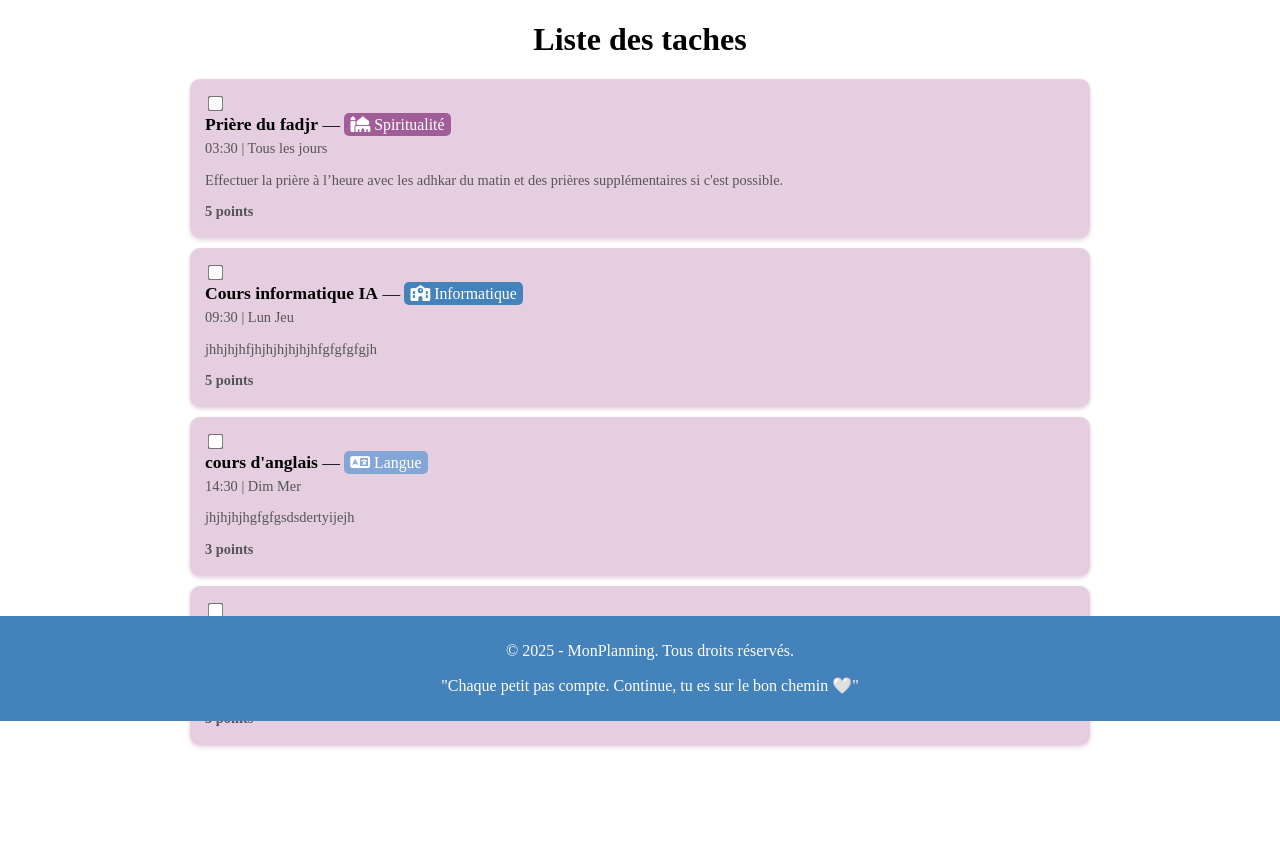
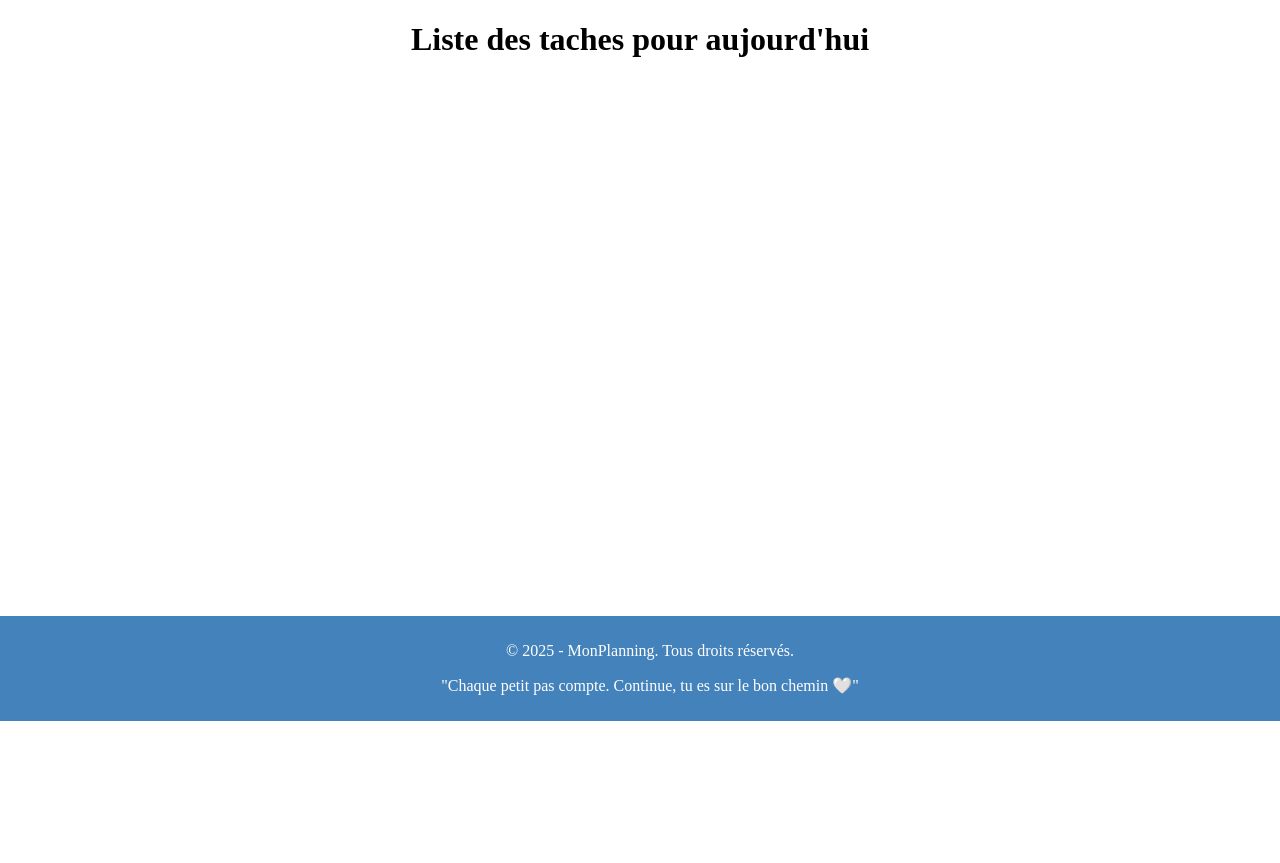
Before and after one commit to dyhiaHachemi/monplanning, a PHP site: page /dashboard.php in a window 1280 px wide. Shown: the part 79-942 px from the top of the page. After the commit the page ends 800 px from the top, so only its background shows below. Run offline with PHP 8.4, Linux system fonts and the light colour scheme; data comes from the database, SQL or seed files in the repository; tables that the repository leaves empty hold one stand-in row (values such as "Sample post"); some libraries are stand-ins or nearby versions.

Commit message:
le dashboard est maintenant dynamique stylé et respensive

```diff
--- a/ajout_tache.php
+++ b/ajout_tache.php
@@ -38,7 +38,7 @@
             $conn -> close ();
         }
     }  else {
-        echo " Tous les champs obligatoires doivent etre remplis";
+        echo "<script> alert ('Tous les champs obligatoires doivent etre remplis'); </script>";
     }
 
 ?>
@@ -98,7 +98,7 @@
 
             <label for="points" id="pointsLabel">Points :</label>
             <br>
-            <input type="number" name="points" value="0">
+            <input type="number" name="points" value="0" min="0">
             <br>
 
             <input type="submit" id="ajouterBtn" value="Ajouter la tache">
--- a/dashboard.php
+++ b/dashboard.php
@@ -1,3 +1,5 @@
+<?php include("includes/db.php"); ?>
+
 <!DOCTYPE html>
 <html lang="en">
 <head>
@@ -11,95 +13,70 @@
 <body>
     <?php include("includes/header.php"); ?>
     <main>
-        <h1>Liste des taches</h1>
-        <div class="task-card">
-            <input type="checkbox" id="tache1">
-            <label for="tache1">
+        <h1>Liste des taches pour aujourd'hui</h1>
+        <?php
+            // Obtenir le jour actuel (ex: "Mon", "Tue", ...)
+            $jour_court = date("D");
+            // Correspondance en français
+            $jours_fr = [
+                "Sun" => "Dim",
+                "Mon" => "Lun",
+                "Tue" => "Mar",
+                "Wed" => "Mer",
+                "Thu" => "Jeu",
+                "Fri" => "Ven",
+                "Sat" => "Sam"
+            ];
+            // Convertir le jour actuel en français
+            $jour_aujourdhui = $jours_fr[$jour_court];
+
+            $result = $conn->query("
+                SELECT tr.*, c.nom AS nom_categorie, c.couleur, c.icone
+                FROM tache_recurrente tr
+                JOIN categorie c ON tr.id_categorie = c.id_categorie
+            ");
+
+            if ($result->num_rows > 0){
+                while ($row = $result->fetch_assoc()) {
+                    $jours = explode(",", $row['jours']); // reccuperer les jours ex: ['Lun','Mar','Mer']
+                    // Affiche uniquement si le jour correspond à aujourd'hui
+                    if (in_array($jour_aujourdhui, $jours)) {
+                        $titre = $row['titre'];
+        ?>
+        <div class="task-card" >
+            <input type="checkbox" id="tache<?= $row['id_tache_recurrente']; ?>">
+            <label for="tache<?= $row['id_tache_recurrente']; ?>">
                 <div class="task-header">
-                    <strong>Prière du fadjr</strong>
+                    <strong>
+                        <?php echo $titre ?>
+                    </strong>
                     —
-                    <span class="categorie" id="Spiritualite">
-                        <i class="fa-solid fa-mosque icon"></i>
-                        Spiritualité
+                    <!-- Affichage de la categorie selon son ID-->
+                    <span class="categorie" style="background-color: <?= $row['couleur']; ?>">
+                        <i class="fa-solid <?= $row['icone']; ?>"></i>
+                        <?= $row['nom_categorie']; ?>
                     </span>
                 </div>
                 <div class="task-info">
-                    <span class="heure">03:30</span> | <span class="jours">Tous les jours</span>
+                    <span class="heure"> <?php echo $heure = $row['heure'] ?></span>
+                    |
+                    <span class="jours"><?php echo $jours = $row['jours'] ?></span>
                 </div>
                 <div class="task-desc">
-                    <p>Effectuer la prière à l’heure avec les adhkar du matin et des prières supplémentaires si c'est possible.</p>
+                    <p> <?php echo $description_tache = $row['description_tache'] ?> </p>
                 </div>
                 <div class="task-points">
-                    <strong>5 points</strong>
+                    <strong><?php echo $points = $row['points'] ?> </strong>
                 </div>
             </label>
         </div>
-        <div class="task-card">
-            <input type="checkbox" id="tache2">
-            <label for="tache2">
-                <div class="task-header">
-                    <strong>Cours informatique IA</strong>
-                    —
-                    <span class="categorie" id="Etudes">
-                        <i class="fa-solid fa-school icon"></i>
-                        Informatique
-                    </span>
-                </div>
-                <div class="task-info">
-                    <span class="heure">09:30</span> | <span class="jours">Lun Jeu</span>
-                </div>
-                <div class="task-desc">
-                    <p>jhhjhjhfjhjhjhjhjhjhfgfgfgfgjh</p>
-                </div>
-                <div class="task-points">
-                    <strong>5 points</strong>
-                </div>
-            </label>
-        </div>
-        <div class="task-card">
-            <input type="checkbox" id="tache3">
-            <label for="tache3">
-                <div class="task-header">
-                    <strong>cours d'anglais</strong>
-                    —
-                    <span class="categorie" id="langue">
-                        <i class="fa-solid fa-language"></i>
-                        Langue
-                    </span>
-                </div>
-                <div class="task-info">
-                    <span class="heure">14:30</span> | <span class="jours">Dim Mer</span>
-                </div>
-                <div class="task-desc">
-                    <p>jhjhjhjhgfgfgsdsdertyijejh</p>
-                </div>
-                <div class="task-points">
-                    <strong>3 points</strong>
-                </div>
-            </label>
-        </div>
-        <div class="task-card">
-            <input type="checkbox" id="tache4">
-            <label for="tache4">
-                <div class="task-header">
-                    <strong>cours d'anglais</strong>
-                    —
-                    <span class="categorie" id="langue">
-                        <i class="fa-solid fa-language"></i>
-                        Langue
-                    </span>
-                </div>
-                <div class="task-info">
-                    <span class="heure">18:30</span> | <span class="jours">Ven</span>
-                </div>
-                <div class="task-desc">
-                    <p>jhjhjhjhgfgfgsdsdertyijejh</p>
-                </div>
-                <div class="task-points">
-                    <strong>3 points</strong>
-                </div>
-            </label>
-        </div>
+        <?php
+
+            }}} else {
+                echo "<script> alert('Il n y a pas encore de tache'</script>";
+            }
+            $conn->close();
+        ?>
     </main>
     <?php include("includes/footer.php"); ?>
 </body>
--- a/includes/db.php
+++ b/includes/db.php
@@ -0,0 +1,11 @@
+<?php
+    $servernme = "localhost";
+    $username = "root";
+    $password = "";
+    $dbname = "planning_db";
+    //connexion
+    $conn = new mysqli ($servernme ,$username,$password ,$dbname );
+    if ( $conn -> connect_error){
+        die ("echec de la connexion :" .$conn -> connect_error);
+    }
+?>
```
